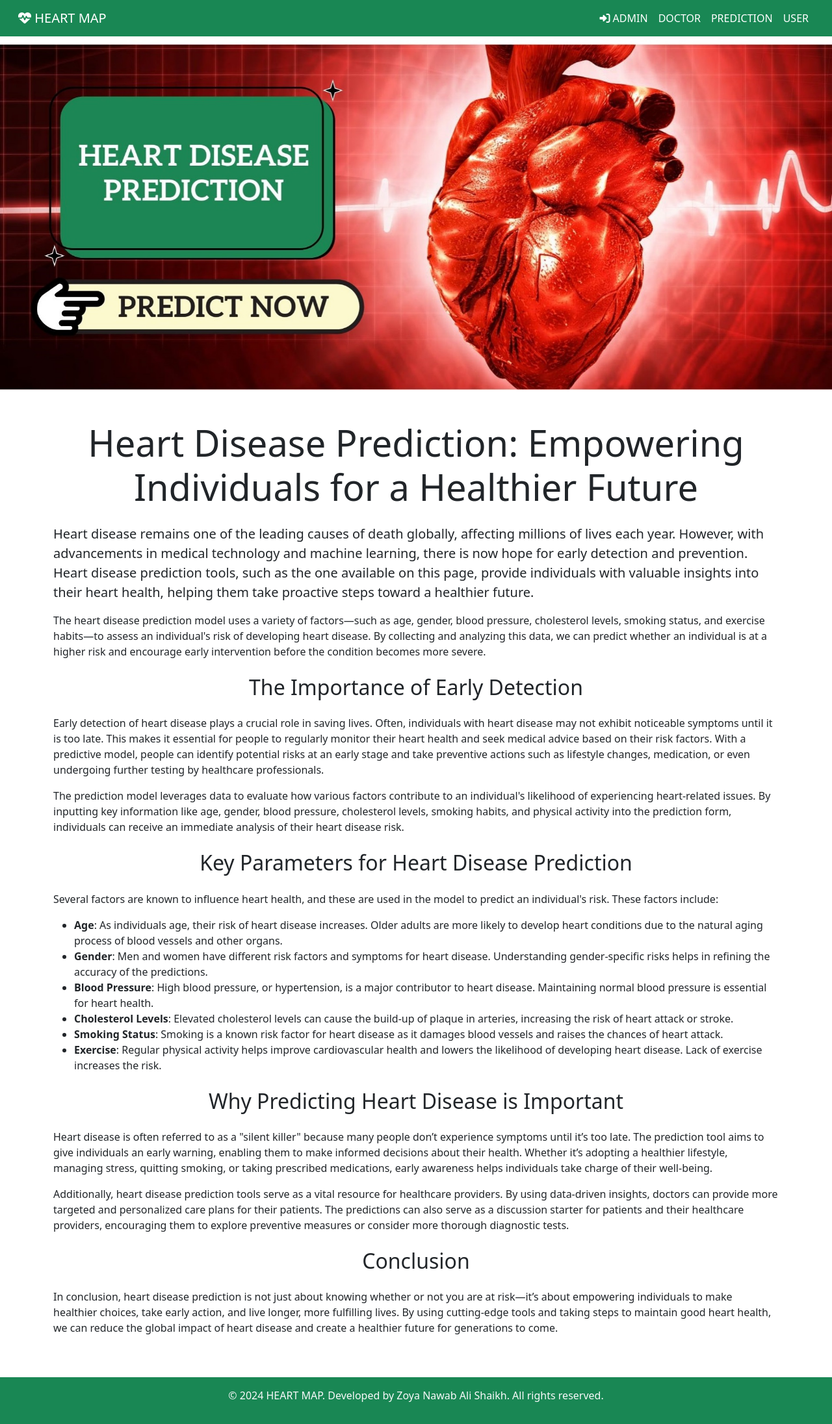
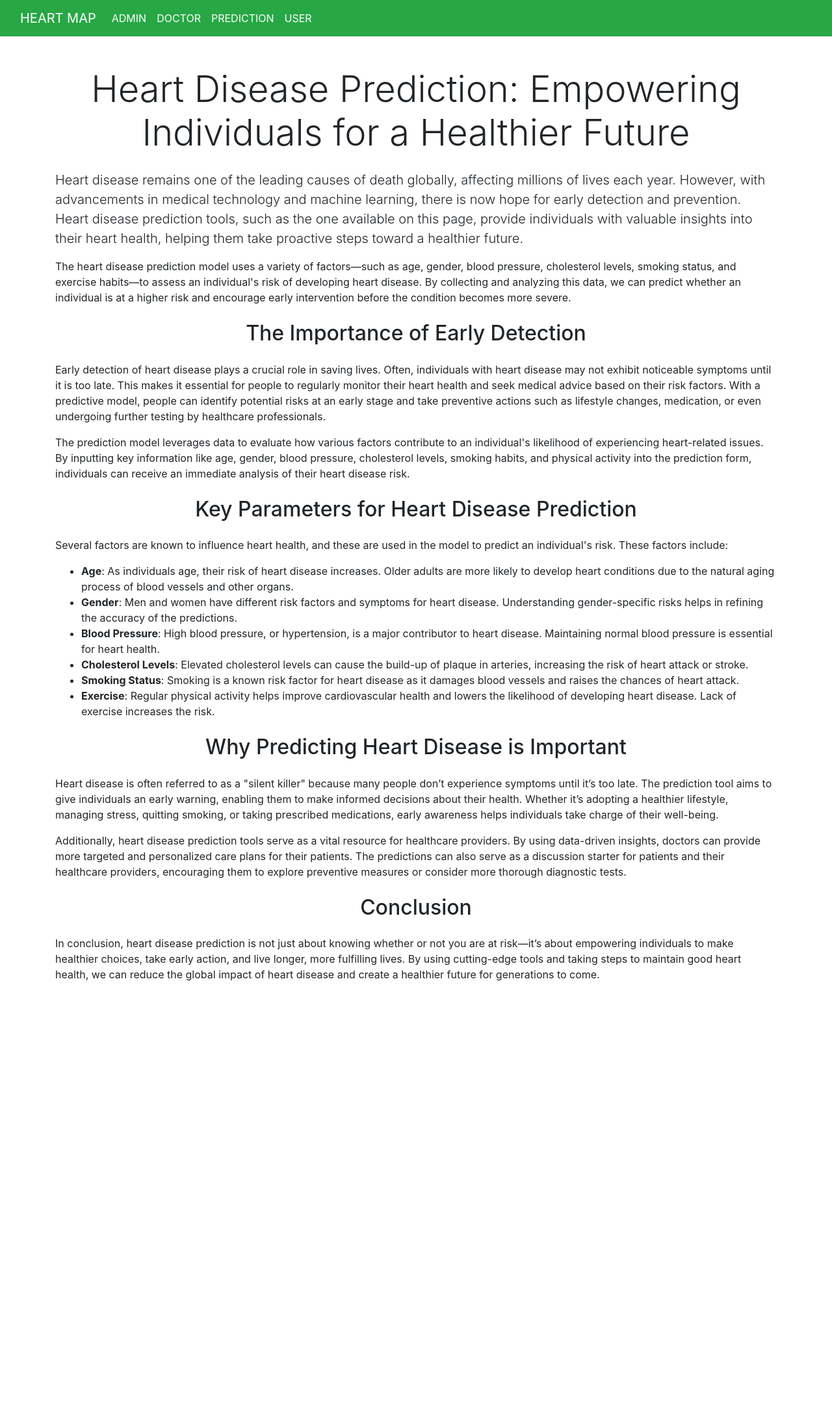
Before and after one commit to shaikhzoya492/heart-disease-prediction, a Flask app: page /predictionpage in a window 1280 px wide. Shown: the whole page at 65% size. After the commit the page ends 1510 px from the top, so only its background shows below. Run offline with Flask 3, Linux system fonts and the light colour scheme; parts of the project's set-up code (start-up, migrations or seed data) failed here and were passed over; some libraries are stand-ins or nearby versions.

Commit message:
predictionpage.html

```diff
--- a/templates/predictionpage.html
+++ b/templates/predictionpage.html
@@ -5,12 +5,6 @@
     <meta name="viewport" content="width=device-width, initial-scale=1.0">
     <title>Heart Disease Prediction</title>
     <link href="https://stackpath.bootstrapcdn.com/bootstrap/4.5.2/css/bootstrap.min.css" rel="stylesheet">
-    <link href="https://cdn.jsdelivr.net/npm/bootstrap@5.0.2/dist/css/bootstrap.min.css" rel="stylesheet"
-    integrity="sha384-EVSTQN3/azprG1Anm3QDgpJLIm9Nao0Yz1ztcQTwFspd3yD65VohhpuuCOmLASjC" crossorigin="anonymous">
-
-<link rel="stylesheet" href="https://cdnjs.cloudflare.com/ajax/libs/font-awesome/6.6.0/css/all.min.css"
-    integrity="sha512-Kc323vGBEqzTmouAECnVceyQqyqdsSiqLQISBL29aUW4U/M7pSPA/gEUZQqv1cwx4OnYxTxve5UMg5GT6L4JJg=="
-    crossorigin="anonymous" referrerpolicy="no-referrer" />
 </head>
 <body>
     <nav class="navbar navbar-expand-lg navbar-dark bg-success">
@@ -37,17 +31,6 @@
             </div>
         </div>
     </nav>
-
-<div id="carouselExampleIndicators" class="carousel slide" data-bs-ride="carousel">
-
-    <div class="carousel-inner">
-        <a href="{{ url_for('form') }}">
-        <div class="carousel-item active">
-            <img src="{{ url_for('static', filename='pre1.jpg') }}" class="d-block w-100" alt="Slide 1">
-        </div>
-    </a>
-    </div>
-    </div>
     <!-- Container to hold the content -->
     <div class="container py-5">
         <!-- Heading for the page -->
@@ -100,8 +83,5 @@
     <script src="https://code.jquery.com/jquery-3.5.1.slim.min.js"></script>
     <script src="https://cdn.jsdelivr.net/npm/@popperjs/core@2.5.4/dist/umd/popper.min.js"></script>
     <script src="https://stackpath.bootstrapcdn.com/bootstrap/4.5.2/js/bootstrap.min.js"></script>
-    <footer class="bg-success text-light text-center p-3">
-        <p>&copy; 2024 HEART MAP. Developed by Zoya Nawab Ali Shaikh. All rights reserved.</p>
-    </footer>
 </body>
 </html>
```
Lines whose indentation alone changed are shown as unchanged.
